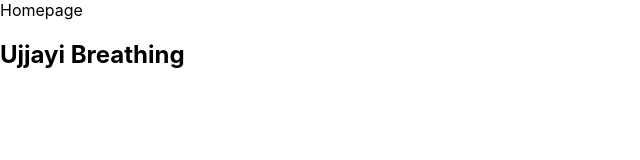
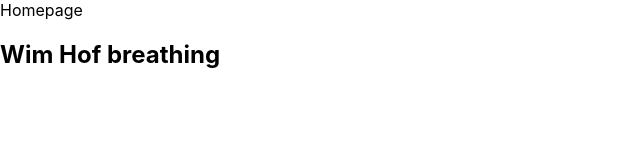
Before and after one commit to vmar13/unwind-frontend, a React (Create React App) app: page / in a window 1280 px wide. Shown: the top 160 px of the page, without its empty margins (0-640 px from the left). Built offline with nearby package versions, Linux system fonts and the light colour scheme.

Commit message:
added ujjayi route

```diff
--- a/src/App.js
+++ b/src/App.js
@@ -21,7 +21,7 @@ render () {
 
     <Switch>
       <Route path='/alt-nostril' render={ () => <AlternateNostril />} />
-      <Ujjayi />
+      <Route path='/ujjayi' render={ () => <Ujjayi /> }/>
       <WimHof />
       <Diaphragmatic />
       <LionsBreath />
```
